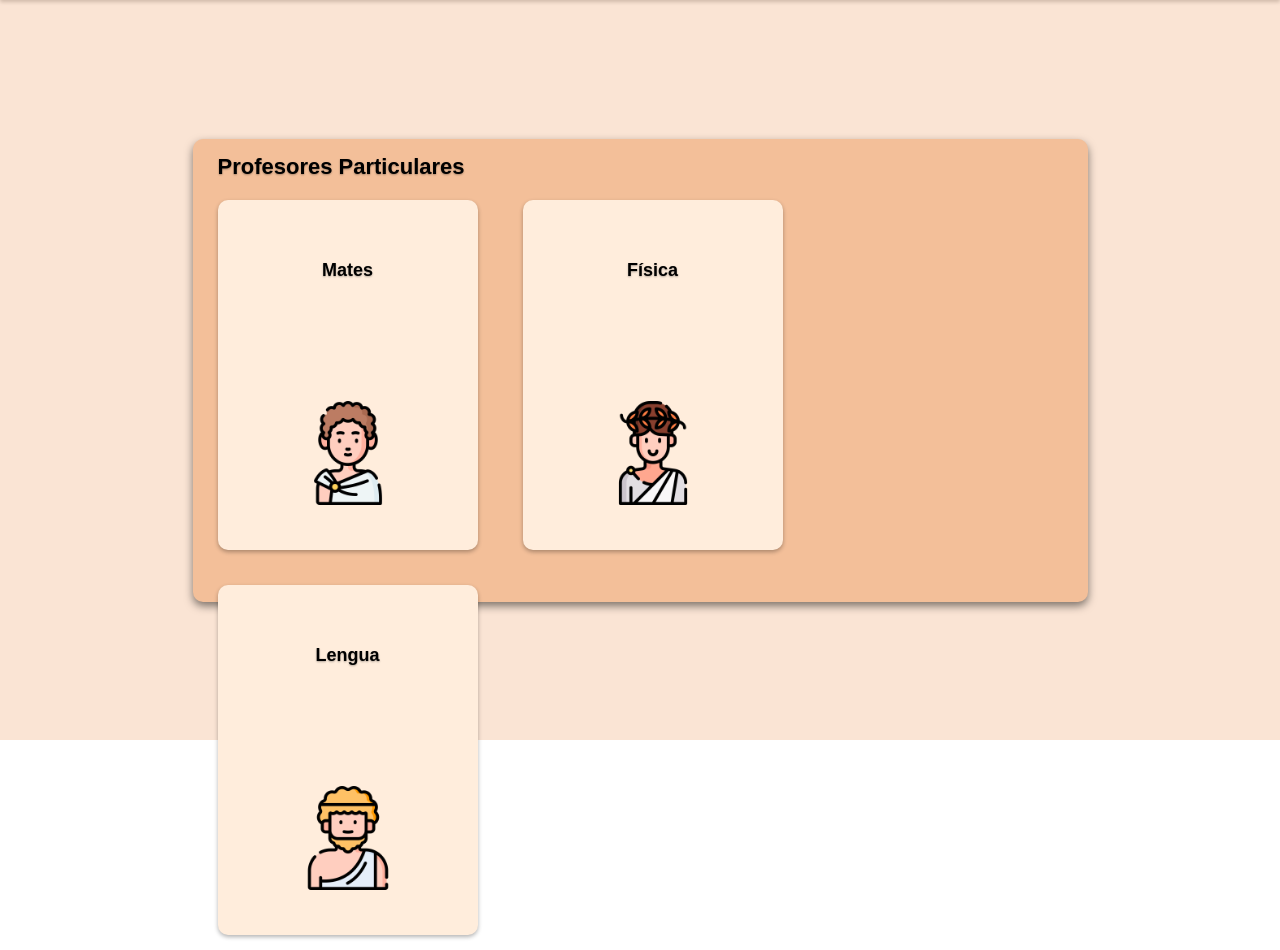
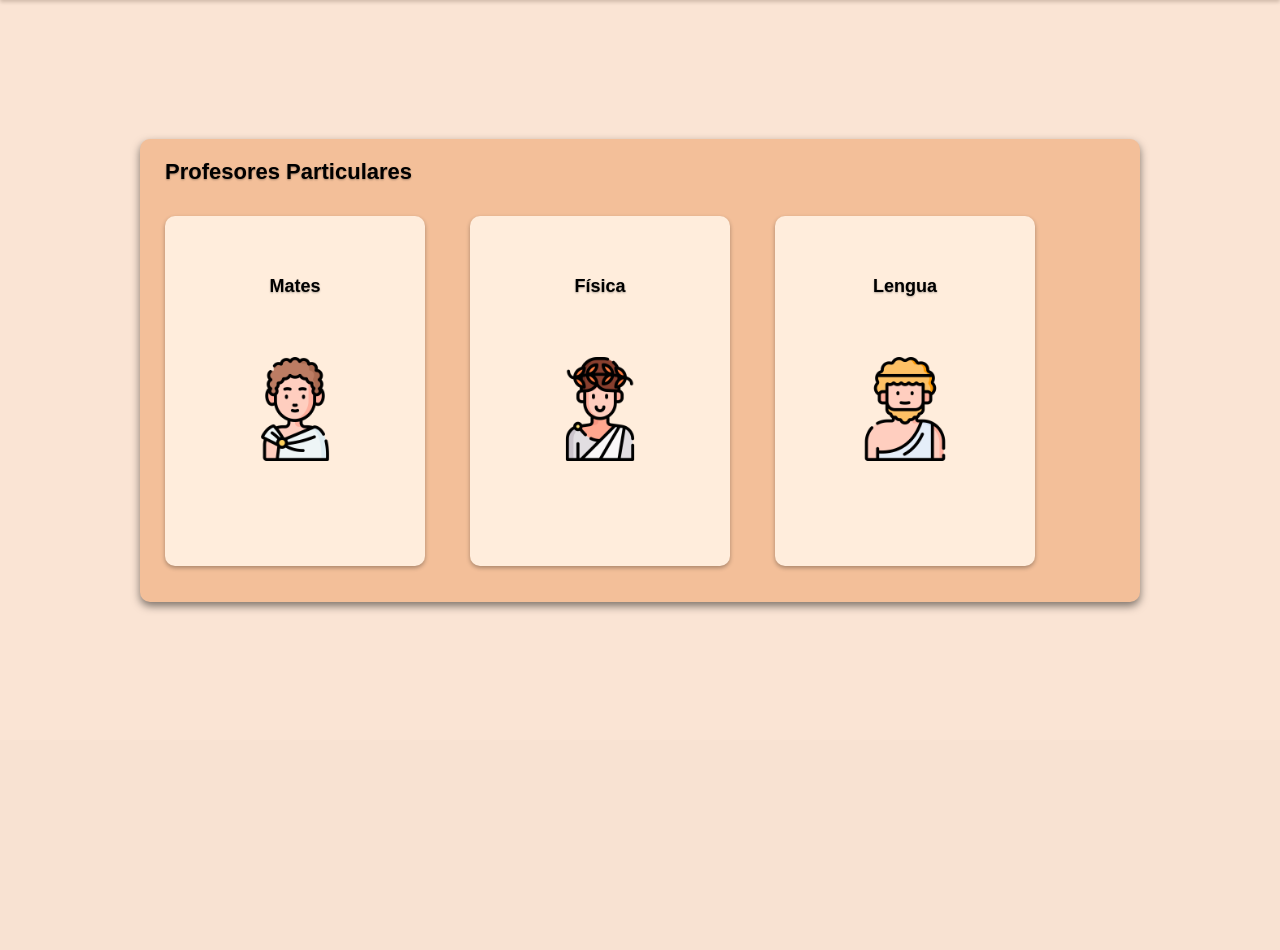
Before and after one commit to LucasLazaroJoswig/SCHOLE.ai, a PHP site: page /assets/herramientas/Profesor_particular.html in a window 1280 px wide. Shown: the part 60-1010 px from the top of the page. After the commit the page ends 671 px from the top, so only its background shows below. Run offline with PHP 8.4, Linux system fonts and the light colour scheme; some web fonts are replaced.

Commit message:
otro error arreglado de css

```diff
--- /dev/null
+++ b/assets/estilos/estilo_desp_perfil.css
@@ -0,0 +1,16 @@
+#opt_perfil{
+    display: none;
+    position: absolute;
+    right: 20px;
+    top: 60px;
+    background-color: #AC886E;
+    width: 120px;
+    font-weight: bold;
+    color: #41270D;
+}
+#opt_perfil>div{
+    padding: 3px 7px;
+}
+#opt_perfil>div:hover{
+    background-color: rgba(0, 0, 0, 0.177);
+}
--- a/assets/estilos/panel_herramientas.css
+++ b/assets/estilos/panel_herramientas.css
@@ -40,22 +40,6 @@ header{
     right: 10px;
     top: 8px;
     cursor: pointer;
-}
-#opt_perfil{
-    display: none;
-    position: absolute;
-    right: 20px;
-    top: 60px;
-    background-color: #AC886E;
-    width: 120px;
-    font-weight: bold;
-    color: #41270D;
-}
-#opt_perfil>div{
-    padding: 3px 7px;
-}
-#opt_perfil>div:hover{
-    background-color: rgba(0, 0, 0, 0.177);
 }
 section{
     grid-area: zs;
--- a/assets/estilos/profesor_particular.css
+++ b/assets/estilos/profesor_particular.css
@@ -37,6 +37,7 @@ header{
     position: absolute;
     right: 10px;
     top: 8px;
+    cursor: pointer;
 }
 section{
     grid-area: zs;
@@ -66,7 +67,7 @@ section{
     align-items: center;
     background-color: #F3BF99;
     height: 463px;
-    width: 950px;
+    width: 1000px;
     border-radius: 10px;
     box-shadow: 0 4px 8px rgba(0, 0, 0, 0.5);
 }
--- a/assets/herramientas/Generador_de_apuntes.html
+++ b/assets/herramientas/Generador_de_apuntes.html
@@ -4,7 +4,7 @@
     <meta charset="UTF-8">
     <meta name="viewport" content="width=device-width, initial-scale=1.0">
     <link rel="stylesheet" href="../estilos/generador_apuntes.css">
-    <link rel="stylesheet" href="../../assets/estilos/panel_herramientas.css">
+    <link rel="stylesheet" href="../../assets/estilos/estilo_desp_perfil.css">
     <!-- Fuente -->
     <link rel="preconnect" href="https://fonts.googleapis.com">
     <link rel="preconnect" href="https://fonts.gstatic.com" crossorigin>
--- a/assets/herramientas/Profesor_particular.html
+++ b/assets/herramientas/Profesor_particular.html
@@ -4,8 +4,8 @@
     <meta charset="UTF-8">
     <meta name="viewport" content="width=device-width, initial-scale=1.0">
     <link rel="stylesheet" href="../estilos/profesor_particular.css">
-    <link rel="stylesheet" href="../../assets/estilos/ia.css">
-    <link rel="stylesheet" href="../../assets/estilos/panel_herramientas.css">
+    <link rel="stylesheet" href="../../assets/estilos/estilo_desp_perfil.css">
+
     <script src="../scripts/heramientas.js"></script>
     <link rel="stylesheet" href="">
     <!-- Fuente -->
--- a/assets/herramientas/arquimedes.html
+++ b/assets/herramientas/arquimedes.html
@@ -5,7 +5,7 @@
     <meta name="viewport" content="width=device-width, initial-scale=1.0">
     <link rel="stylesheet" href="../estilos/profesor_particular.css">
     <link rel="stylesheet" href="../../assets/estilos/ia.css">
-    <link rel="stylesheet" href="../../assets/estilos/panel_herramientas.css">
+    <link rel="stylesheet" href="../../assets/estilos/estilo_desp_perfil.css">
     <!-- Fuente -->
     <link rel="preconnect" href="https://fonts.googleapis.com">
     <link rel="preconnect" href="https://fonts.gstatic.com" crossorigin>
--- a/assets/herramientas/deivi.html
+++ b/assets/herramientas/deivi.html
@@ -7,7 +7,7 @@
     <meta name="viewport" content="width=device-width, initial-scale=1.0">
     <link rel="stylesheet" href="../estilos/profesor_particular.css">
     <link rel="stylesheet" href="../../assets/estilos/ia.css">
-    <link rel="stylesheet" href="../../assets/estilos/panel_herramientas.css">
+    <link rel="stylesheet" href="../../assets/estilos/estilo_desp_perfil.css">
     <!-- Fuente -->
     <link rel="preconnect" href="https://fonts.googleapis.com">
     <link rel="preconnect" href="https://fonts.gstatic.com" crossorigin>
--- a/assets/herramientas/diocles.html
+++ b/assets/herramientas/diocles.html
@@ -5,7 +5,7 @@
     <meta name="viewport" content="width=device-width, initial-scale=1.0">
     <link rel="stylesheet" href="../estilos/profesor_particular.css">
     <link rel="stylesheet" href="../../assets/estilos/ia.css">
-    <link rel="stylesheet" href="../../assets/estilos/panel_herramientas.css">
+    <link rel="stylesheet" href="../../assets/estilos/estilo_desp_perfil.css">
     <!-- Fuente -->
     <link rel="preconnect" href="https://fonts.googleapis.com">
     <link rel="preconnect" href="https://fonts.gstatic.com" crossorigin>
--- a/panel.html
+++ b/panel.html
@@ -5,6 +5,7 @@
     <meta charset="UTF-8" />
     <meta name="viewport" content="width=device-width, initial-scale=1.0" />
     <link rel="stylesheet" href="assets/estilos/panel_herramientas.css">
+    <link rel="stylesheet" href="assets/estilos/estilo_desp_perfil.css">
     <script src="assets/scripts/heramientas.js"></script>
     <!-- Fuente -->
     <link rel="preconnect" href="https://fonts.googleapis.com">
```
